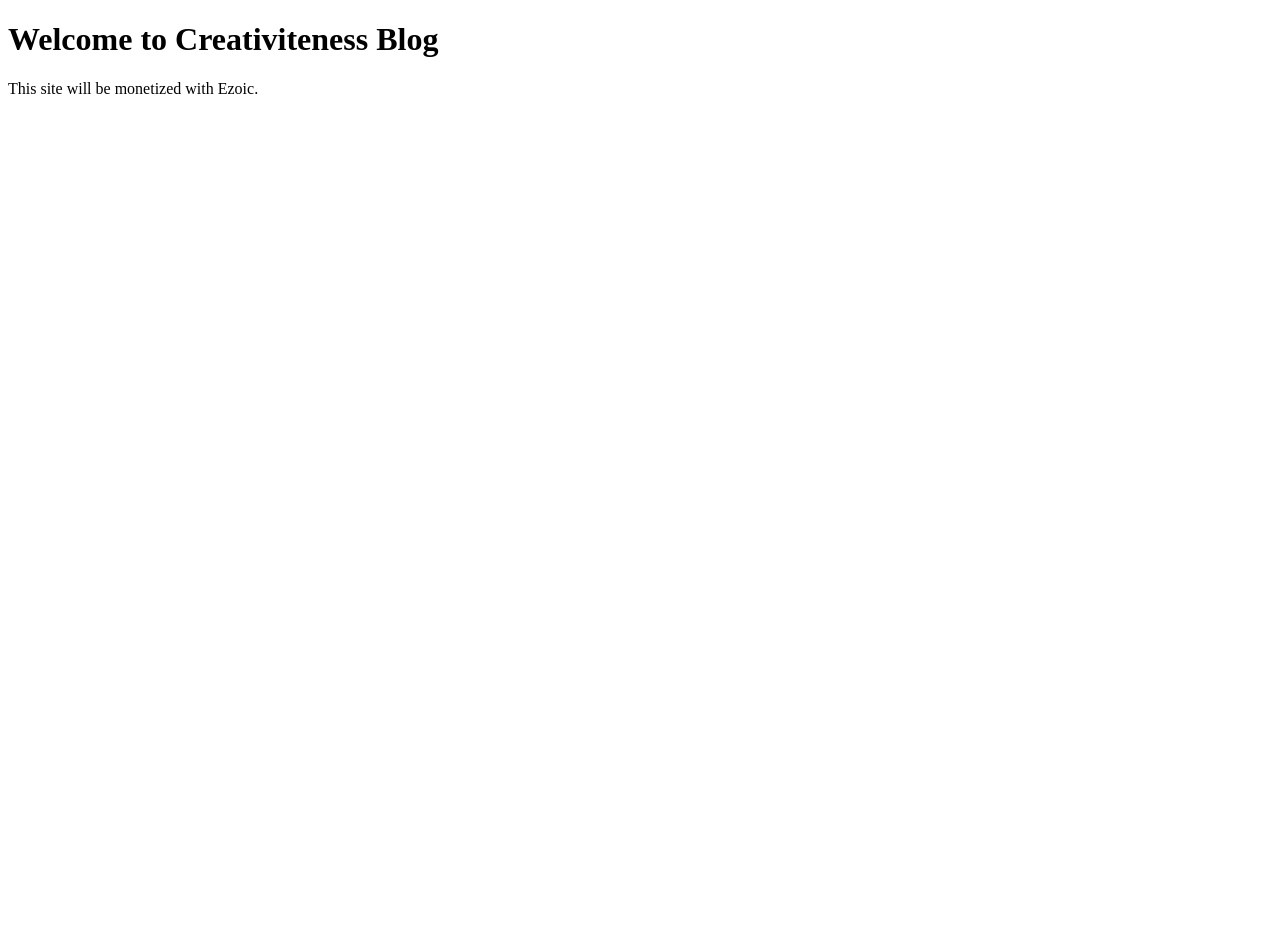
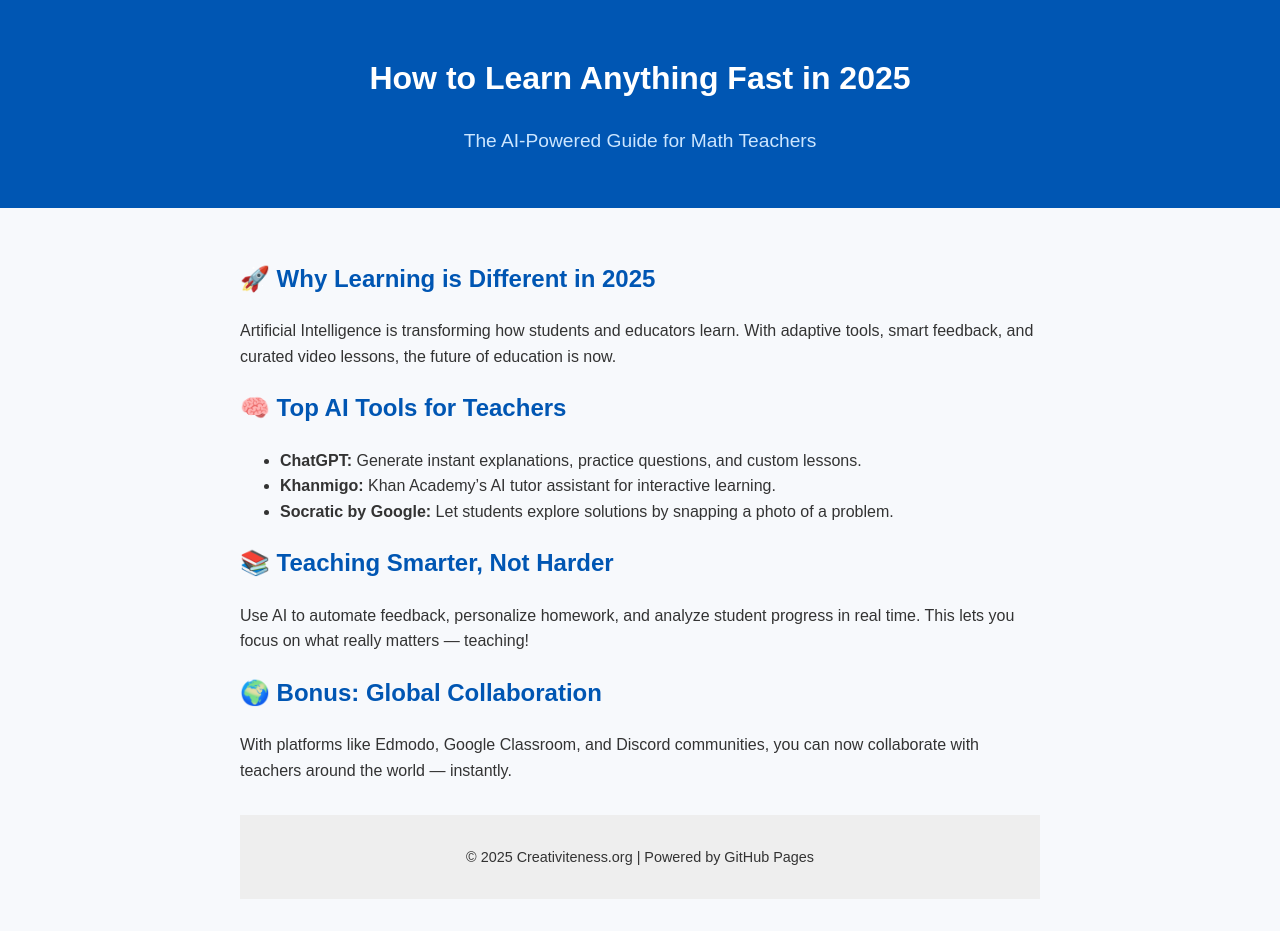
Before and after one commit to mohamed2025-star/creativiteness-blog, a plain HTML site: page index.html in a window 1280 px wide. Before the commit the page ends 800 px from the top, so only its background shows below. Drawn offline with Linux system fonts and the light colour scheme.

Commit message:
Add files via upload

```diff
--- a/index.html
+++ b/index.html
@@ -1,10 +1,50 @@
 <!DOCTYPE html>
-<html>
+<html lang="en">
 <head>
-  <title>Creativiteness Blog</title>
+    <meta charset="UTF-8">
+    <meta name="viewport" content="width=device-width, initial-scale=1.0">
+    <title>How to Learn Anything Fast in 2025</title>
+    <meta name="description" content="Discover how AI tools are changing the way we learn — faster, smarter, and more personalized.">
+    <meta name="ezoic-verification" content="YOUR_EZOIC_VERIFICATION_TAG" />
+    <link rel="stylesheet" href="style.css">
 </head>
 <body>
-  <h1>Welcome to Creativiteness Blog</h1>
-  <p>This site will be monetized with Ezoic.</p>
+    <header>
+        <h1>How to Learn Anything Fast in 2025</h1>
+        <p class="subtitle">The AI-Powered Guide for Math Teachers</p>
+    </header>
+
+    <main>
+        <section>
+            <h2>🚀 Why Learning is Different in 2025</h2>
+            <p>Artificial Intelligence is transforming how students and educators learn. With adaptive tools, smart feedback, and curated video lessons, the future of education is now.</p>
+        </section>
+
+        <section>
+            <h2>🧠 Top AI Tools for Teachers</h2>
+            <ul>
+                <li><strong>ChatGPT:</strong> Generate instant explanations, practice questions, and custom lessons.</li>
+                <li><strong>Khanmigo:</strong> Khan Academy’s AI tutor assistant for interactive learning.</li>
+                <li><strong>Socratic by Google:</strong> Let students explore solutions by snapping a photo of a problem.</li>
+            </ul>
+        </section>
+
+        <section>
+            <h2>📚 Teaching Smarter, Not Harder</h2>
+            <p>Use AI to automate feedback, personalize homework, and analyze student progress in real time. This lets you focus on what really matters — teaching!</p>
+        </section>
+
+        <section>
+            <h2>🌍 Bonus: Global Collaboration</h2>
+            <p>With platforms like Edmodo, Google Classroom, and Discord communities, you can now collaborate with teachers around the world — instantly.</p>
+        </section>
+
+        <footer>
+            <p>© 2025 Creativiteness.org | Powered by GitHub Pages</p>
+        </footer>
+
+        <!-- Ezoic Script Placeholder -->
+        <!-- <script src="https://go.ezoic.net/ezoic.js" async></script> -->
+    </main>
 </body>
 </html>
--- /dev/null
+++ b/style.css
@@ -0,0 +1,38 @@
+body {
+    font-family: Arial, sans-serif;
+    background: #f7f9fc;
+    color: #333;
+    line-height: 1.6;
+    margin: 0;
+    padding: 0;
+}
+
+header {
+    background: #0056b3;
+    color: white;
+    padding: 2rem 1rem;
+    text-align: center;
+}
+
+.subtitle {
+    font-size: 1.2rem;
+    color: #cce6ff;
+}
+
+main {
+    padding: 2rem;
+    max-width: 800px;
+    margin: auto;
+}
+
+h2 {
+    color: #0056b3;
+}
+
+footer {
+    text-align: center;
+    padding: 1rem;
+    background: #eee;
+    font-size: 0.9rem;
+    margin-top: 2rem;
+}
```
